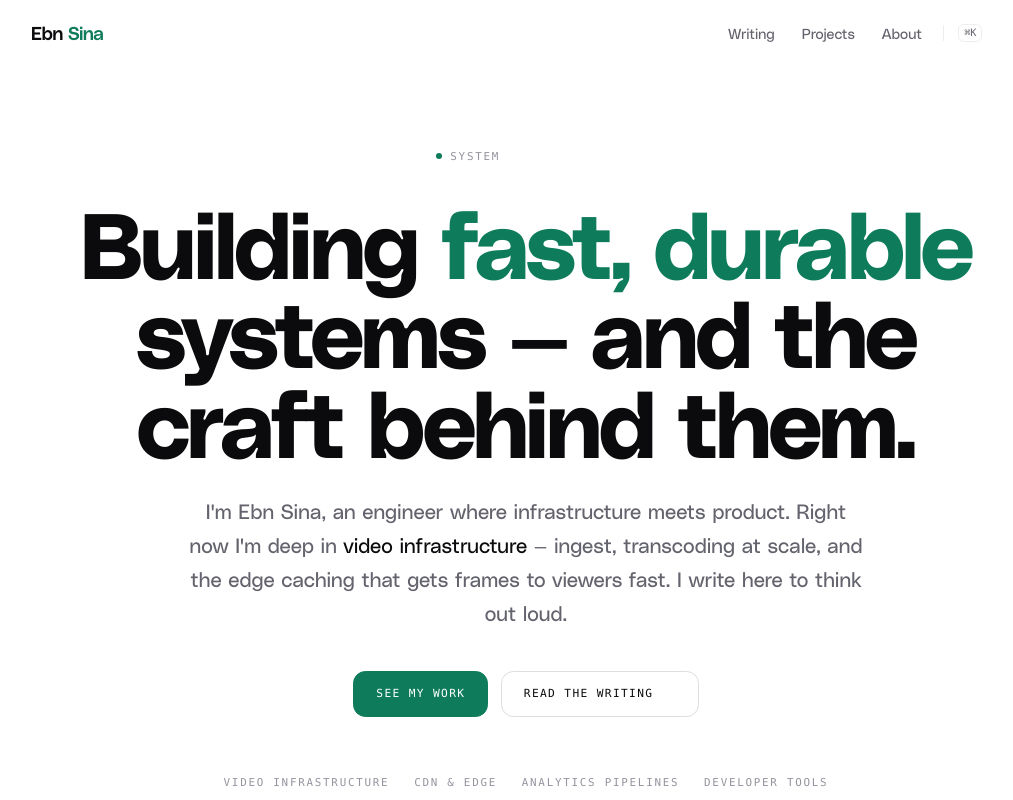
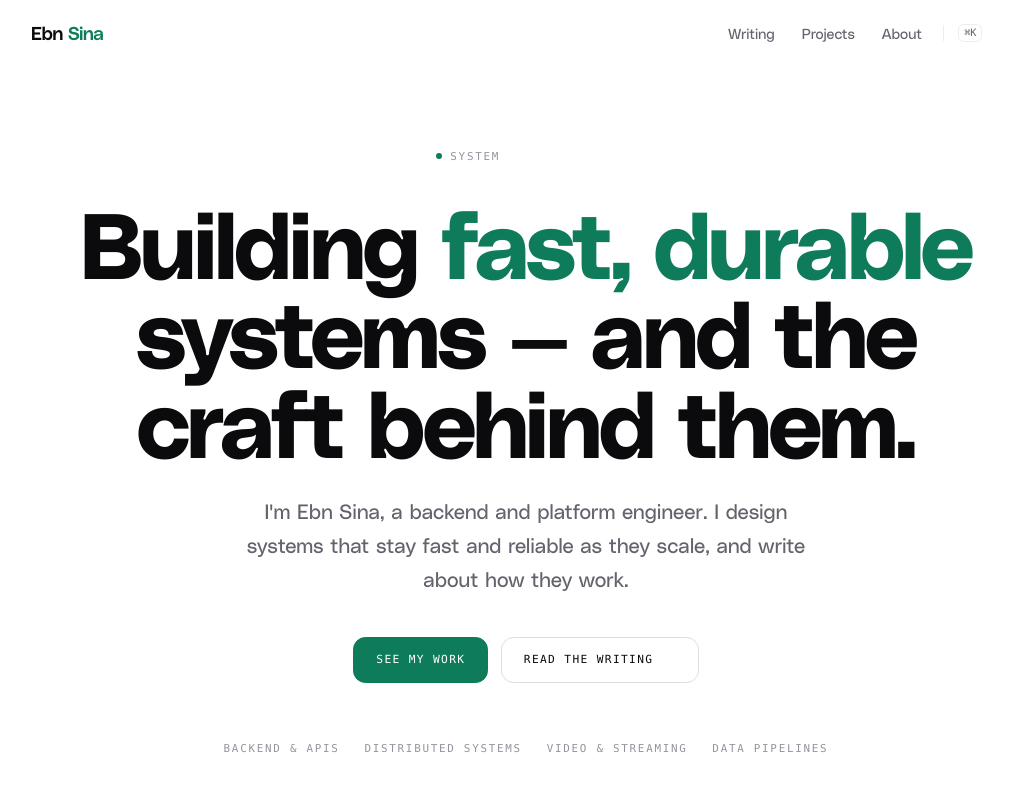
Before and after one commit to ebnsina/ebnsina, a SvelteKit app: page / in a window 1280 px wide. Shown: the top 800 px of the page, without its empty margins (114-1127 px from the left). Built offline with nearby package versions, Linux system fonts and the light colour scheme; some icons are missing.

Commit message:
Hero: plain two-sentence intro, broader focus strip
State the role and what the work is, without a product count or a single
domain. Focus strip covers backend, distributed systems, video and data.

```diff
--- a/src/routes/+page.svelte
+++ b/src/routes/+page.svelte
@@ -14,7 +14,7 @@
 		'Full-Stack Engineer'
 	];
 
-	const FOCUS = ['Video infrastructure', 'CDN & edge', 'Analytics pipelines', 'Developer tools'];
+	const FOCUS = ['Backend & APIs', 'Distributed systems', 'Video & streaming', 'Data pipelines'];
 </script>
 
 <Seo />
@@ -38,10 +38,9 @@
 			Building <span class="text-accent">fast, durable</span> systems — and the craft behind them.
 		</h1>
 
-		<p class="mt-7 max-w-2xl text-lg leading-[1.65] text-pretty text-muted sm:text-xl">
-			I'm {SITE.name}, an engineer where infrastructure meets product. Right now I'm deep in
-			<span class="text-fg">video infrastructure</span> — ingest, transcoding at scale, and the edge caching
-			that gets frames to viewers fast. I write here to think out loud.
+		<p class="mt-7 max-w-xl text-lg leading-[1.65] text-pretty text-muted sm:text-xl">
+			I'm {SITE.name}, a backend and platform engineer. I design systems that stay fast and reliable
+			as they scale, and write about how they work.
 		</p>
 
 		<div class="mt-10 flex flex-wrap items-center justify-center gap-3">
```
